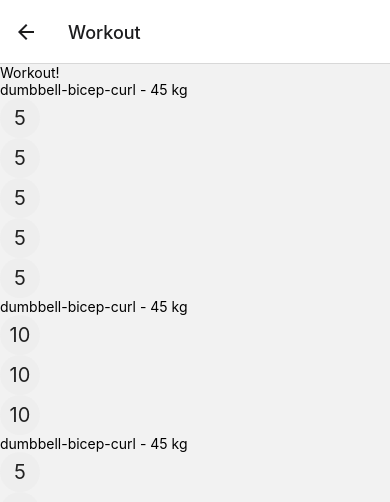
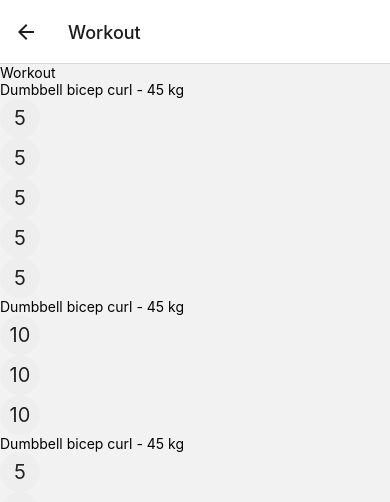
Before and after one commit to ocrnummer/workout-schema, a React Native app: screen /Workout in a window 390 px wide. Shown: the top 502 px of the page. Built offline with nearby package versions, Linux system fonts and the light colour scheme.

Commit message:
title converter

```diff
--- /dev/null
+++ b/helpers/TitleConverter.js
@@ -0,0 +1,3 @@
+export const formatNameToTitle = (name) => {
+	return (name.charAt(0).toUpperCase() + name.slice(1)).replace(/-/g, ' ')
+}
--- a/pages/HomePage.tsx
+++ b/pages/HomePage.tsx
@@ -26,7 +26,6 @@ const HomePage = ({ navigation }: any) => {
 					navigation.navigate('Dashboard')
 				}
 			/>
-
 		</View>
 	)
 }
--- a/pages/WorkoutPage.tsx
+++ b/pages/WorkoutPage.tsx
@@ -1,15 +1,20 @@
 // React
 import { useState, useEffect } from 'react'
 import { View, Text, Button, ScrollView } from 'react-native'
-// Components & Pages
+// Components
 import RepCounter from '../components/RepCounter'
-// Contexts & Interfaces
+// Contexts, Interfaces & Helpers
 import { useUserContext } from '../contexts/UserContext'
 import { ExerciseSet, UserExcerise, WorkoutSchema } from '../interfaces/UserSchemas'
+import { formatNameToTitle } from '../helpers/TitleConverter'
 
 const WorkoutPage = ({ navigation }: any) => {
 	const [schema, setSchema] = useState<WorkoutSchema>([])
-	const { schemaA, setSchemaA } = useUserContext()
+	const {
+		schemaA, setSchemaA,
+		schemaB, setSchemaB,
+		schemaC, setSchemaC,
+	} = useUserContext()
 
 	const handleFinishWorkout = (): void => {
 		schema.forEach((ex): void => {
@@ -44,12 +49,12 @@ const WorkoutPage = ({ navigation }: any) => {
 
 	return (
 		<ScrollView>
-			<Text>Workout!</Text>
+			<Text>Workout</Text>
 
 			{schema.map(ex => {
 				return (
 					<ScrollView key={ex.id as string}>
-						<Text>{ex.name} - {ex.weight} kg</Text>
+						<Text>{formatNameToTitle(ex.name)} - {ex.weight} kg</Text>
 						{ex.sets.map((set) => {
 							return (
 								<View key={set.id}>
```
